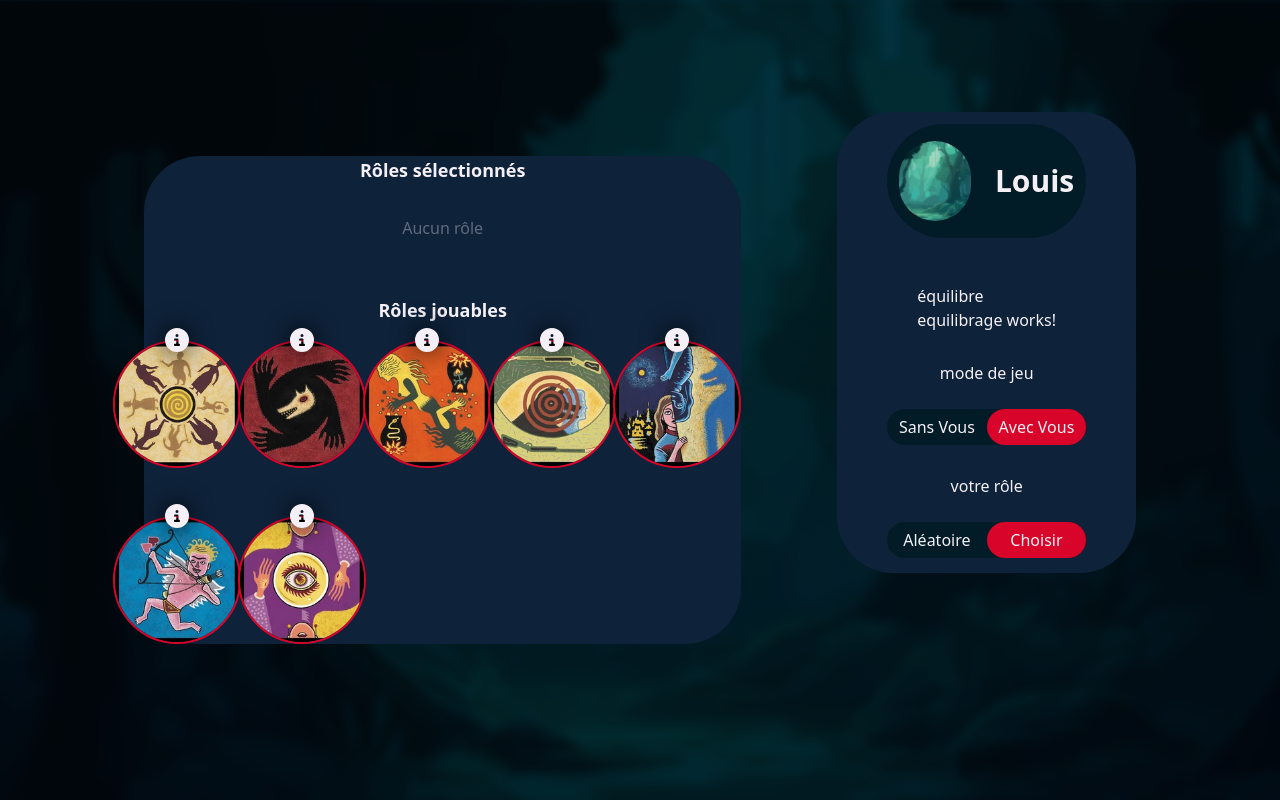
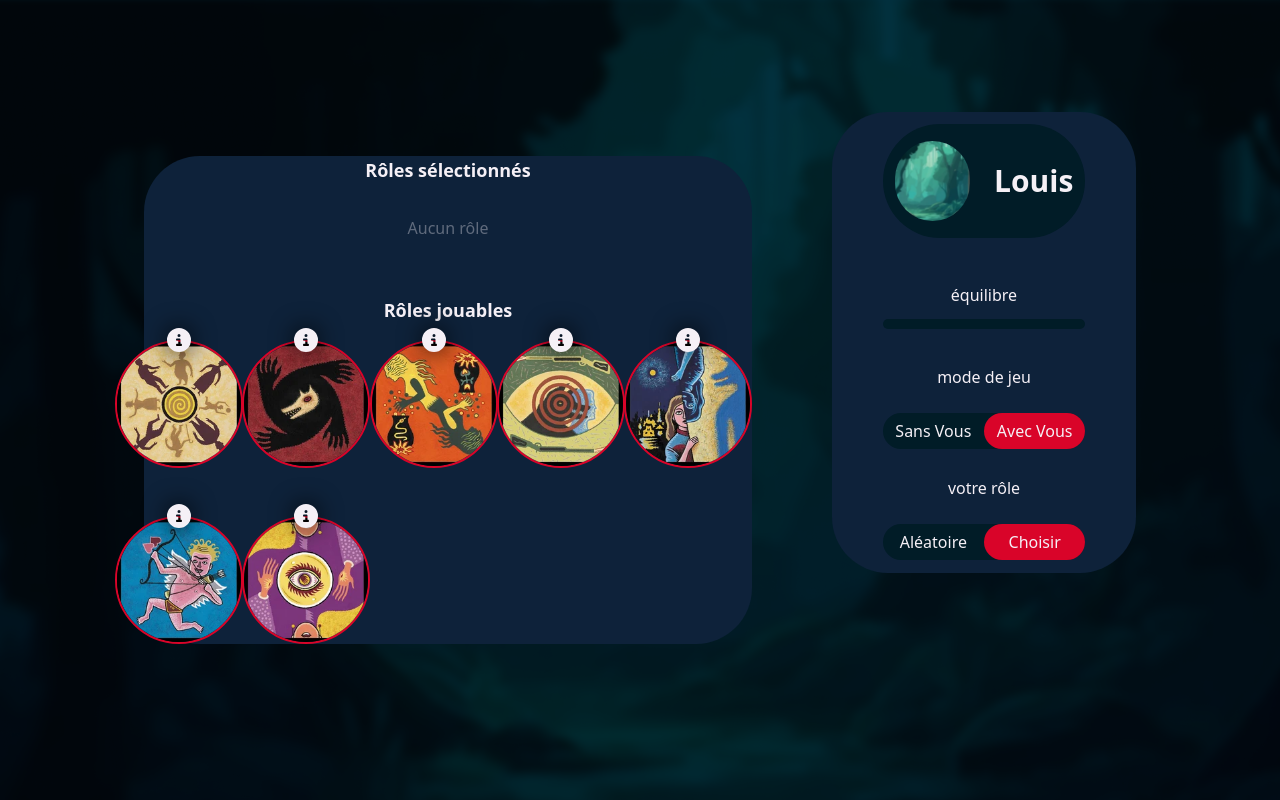
Before and after one commit to ClemStun/loup-garou-llm, an Angular app in the folder loup-garou-app/: page /new-game in a window 1280 px wide. Built offline with nearby package versions, Linux system fonts and the light colour scheme.

Commit message:
a l'aide

```diff
--- a/loup-garou-app/src/app/components/pages/nouvelle-partie/nouvelle-partie.component.html
+++ b/loup-garou-app/src/app/components/pages/nouvelle-partie/nouvelle-partie.component.html
@@ -1,4 +1,4 @@
-<div class="flex w-full h-full items-center justify-center gap-24 px-36 py-28">
+<div class="flex w-full h-full items-center justify-center gap-20 px-36 py-28">
     <div class="w-2/3 bg-dark-1 rounded-16 flex flex-col gap-14">
         <app-liste-roles [title]="'Rôles sélectionnés'" [moreColumns]="true" [isSelectedRoles]="true"></app-liste-roles>
         <app-liste-roles [title]="'Rôles jouables'" [moreColumns]="true" [isNonSelectedRoles]="true"></app-liste-roles>
@@ -13,9 +13,9 @@
                 <h1 [innerHTML]="pseudo" class="font-bold text-3xl"></h1>
             </div>
             <div class="h-2/3 w-full flex flex-col items-center justify-around">
-                <div class="">
+                <div class="w-8/12 flex flex-col items-center justify-center">
                     <h1>équilibre</h1>
-                    <app-equilibrage></app-equilibrage>
+                    <app-equilibrage class="w-full h-5 mt-3"></app-equilibrage>
                 </div>
                 <div class="w-full flex flex-col justify-center items-center">
                     <h1>mode de jeu</h1>
--- a/loup-garou-app/src/app/components/shared/equilibrage/equilibrage.component.html
+++ b/loup-garou-app/src/app/components/shared/equilibrage/equilibrage.component.html
@@ -1 +1,3 @@
-<p>equilibrage works!</p>
+<div class="w-full bg-dark-bg rounded-full h-2.5">
+    <div id="bar" class="bg-primary h-2.5 rounded-full w-0"></div>
+</div>
--- a/loup-garou-app/src/app/components/shared/equilibrage/equilibrage.component.ts
+++ b/loup-garou-app/src/app/components/shared/equilibrage/equilibrage.component.ts
@@ -1,4 +1,7 @@
 import { Component } from '@angular/core';
+import { ROLES, ROLES_LIST } from 'src/app/constants/roles.constants';
+import { Role } from 'src/app/models/role.model';
+import { RolesService } from 'src/app/services/roles.service';
 
 @Component({
   selector: 'app-equilibrage',
@@ -6,8 +9,25 @@ import { Component } from '@angular/core';
   styleUrls: ['./equilibrage.component.scss']
 })
 export class EquilibrageComponent {
+  roles!: Role[];
+  loups: number = 5;
+  villageois: number = 8;
 
-  constructor(){}
-
-
+  constructor(private service: RolesService){
+    let element = document.getElementById("bar")!;
+    if (element) {
+      // Définissez la largeur en utilisant la propriété style.width
+      element.style.width = ((this.loups/this.villageois)*100).toString();
+    }
+    this.service.selectedRolesArray$.subscribe(value => {
+      this.roles = value;
+      this.loups = this.roles.at(this.roles.findIndex(role => role.name == ROLES_LIST.LOUP_GAROU.name))?.quantity!;
+      this.villageois = this.roles.at(this.roles.findIndex(role => role.name == ROLES_LIST.VILLAGEOIS.name))?.quantity!;
+      let element = document.getElementById("bar")!;
+      if (element) {
+        // Définissez la largeur en utilisant la propriété style.width
+        element.style.width = ((this.loups/this.villageois)*0).toString();
+      }
+    });
+  }
 }
```
